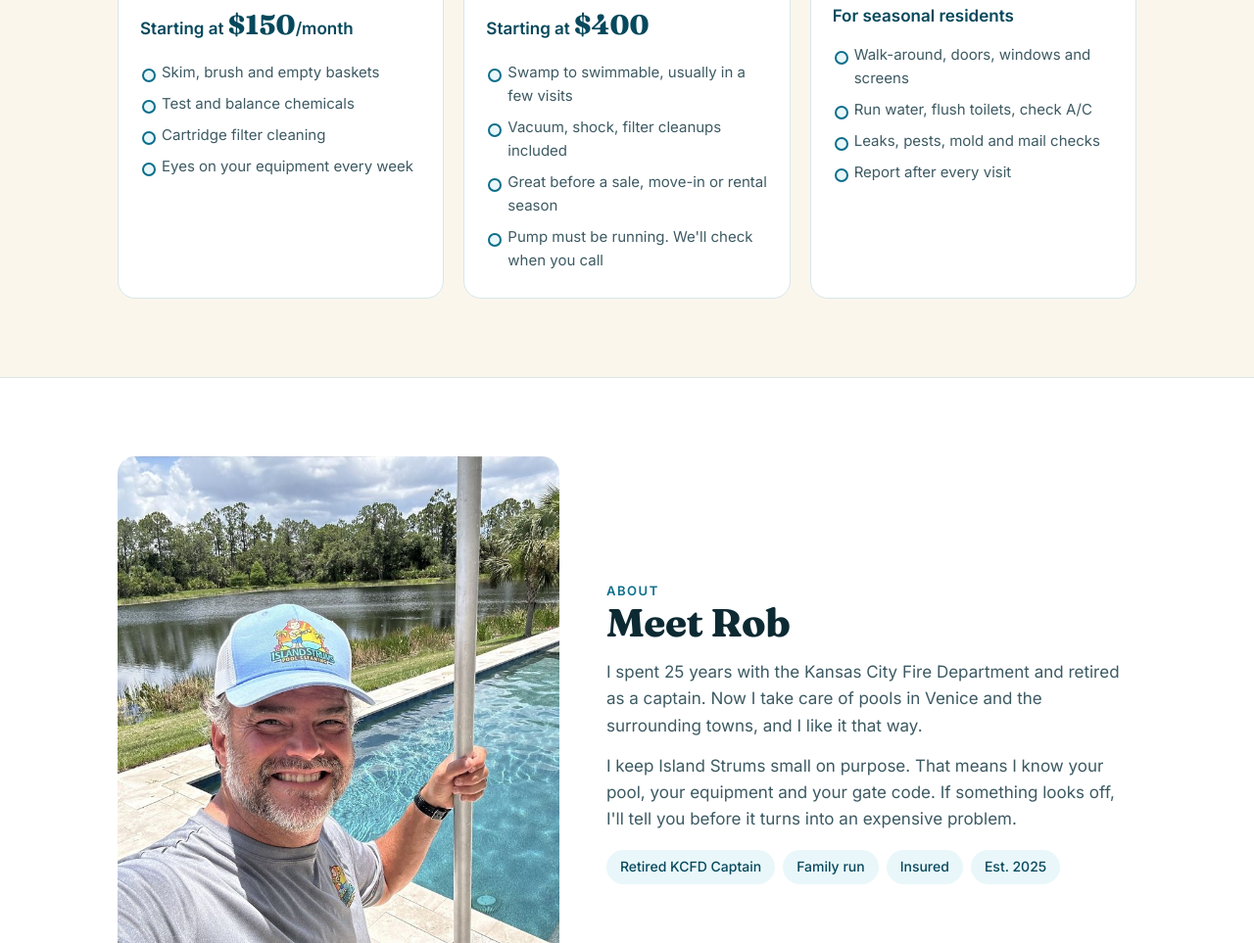
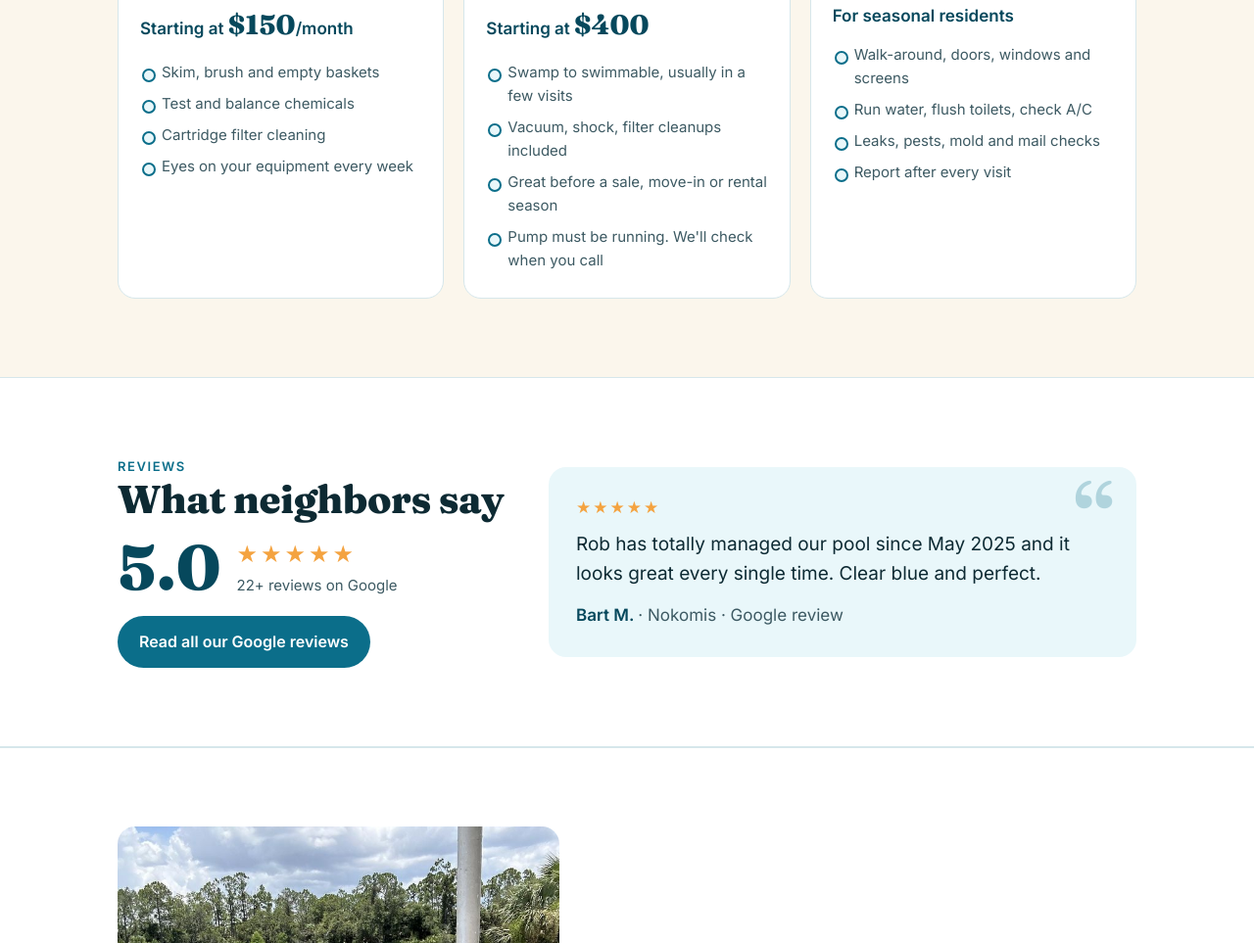
Before and after one commit to kcturk/island-strums-site, a plain HTML site: page index.html in a window 1280 px wide. Shown: the part 1293-2256 px from the top of the page at 98% size. Drawn offline with Linux system fonts and the light colour scheme.

Commit message:
Add Google reviews section
Co-Authored-By: Claude Opus 5.5 <noreply@anthropic.com>
Claude-Session: https://claude.ai/code/session_01Wx6ir1bgh6y4k59kHooXu8

```diff
--- a/index.html
+++ b/index.html
@@ -128,6 +128,22 @@ section{padding:80px 0}
 .towns span{background:var(--white);border:1px solid var(--line);border-radius:12px;padding:10px 16px;font-weight:600}
 .note{color:var(--ink-soft);font-size:15px;margin-top:14px}
 
+
+/* reviews */
+.reviews{background:var(--white);border-top:1px solid var(--line);border-bottom:1px solid var(--line)}
+.reviews .wrap{display:grid;grid-template-columns:1fr 1.5fr;gap:40px;align-items:center}
+.score{display:flex;align-items:center;gap:16px;margin:10px 0 18px}
+.score .big{font-family:Fraunces,serif;font-size:64px;font-weight:800;line-height:1;color:var(--sea-deep)}
+.score .st{color:var(--sun);font-size:24px;letter-spacing:3px}
+.score small{display:block;color:var(--ink-soft);font-size:15px}
+.quote{background:var(--foam);border-radius:var(--radius);padding:28px;position:relative}
+.quote::before{content:"\201C";font-family:Fraunces,serif;font-size:90px;line-height:1;color:var(--sea);opacity:.25;position:absolute;top:6px;right:22px}
+.quote .st{color:var(--sun);letter-spacing:2px}
+.quote p{font-size:19px;margin:8px 0 14px;position:relative}
+.quote cite{font-style:normal;font-weight:600;color:var(--sea-deep)}
+.quote cite span{font-weight:400;color:var(--ink-soft)}
+@media (max-width:760px){.reviews .wrap{grid-template-columns:1fr}}
+
 /* faq */
 .faq details{background:var(--white);border:1px solid var(--line);border-radius:14px;padding:18px 20px;margin-top:10px}
 .faq summary{font-weight:600;cursor:pointer;list-style:none}
@@ -175,7 +191,7 @@ footer .wrap{display:flex;flex-wrap:wrap;justify-content:space-between;gap:12px}
       <a class="btn btn-sun" href="tel:+18168202917">Call for a free quote</a>
       <a class="btn btn-ghost" href="sms:+18168202917">Text us</a>
     </div>
-    <div class="stars"><b>★★★★★</b> 5.0 on Google · 22 reviews</div>
+    <a class="stars" href="#reviews" style="color:#fff;text-decoration:none"><b>★★★★★</b> 5.0 on Google · 22+ reviews</a>
   </div>
   <svg class="wave" viewBox="0 0 1440 60" preserveAspectRatio="none" aria-hidden="true"><path d="M0 30c120-20 240-20 360 0s240 20 360 0 240-20 360 0 240 20 360 0v30H0z" fill="#fbf6ec"/></svg>
 </div>
@@ -233,6 +249,22 @@ footer .wrap{display:flex;flex-wrap:wrap;justify-content:space-between;gap:12px}
         </div>
       </article>
     </div>
+  </div>
+</section>
+
+<section class="reviews" id="reviews">
+  <div class="wrap">
+    <div>
+      <div class="eyebrow">Reviews</div>
+      <h2>What neighbors say</h2>
+      <div class="score"><div class="big">5.0</div><div><div class="st">★★★★★</div><small>22+ reviews on Google</small></div></div>
+      <a class="btn btn-sea" href="https://www.google.com/maps/search/?api=1&amp;query=Island+Strums+Pool+Cleaning+Venice+FL" target="_blank" rel="noopener">Read all our Google reviews</a>
+    </div>
+    <figure class="quote">
+      <div class="st">★★★★★</div>
+      <p>Rob has totally managed our pool since May 2025 and it looks great every single time. Clear blue and perfect.</p>
+      <cite>Bart M. <span>· Nokomis · Google review</span></cite>
+    </figure>
   </div>
 </section>
 
```
